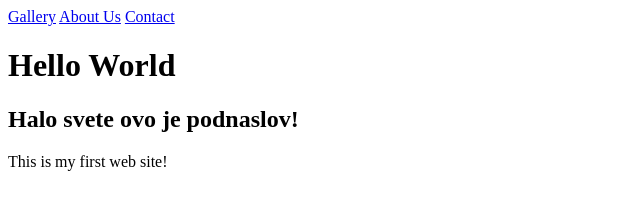
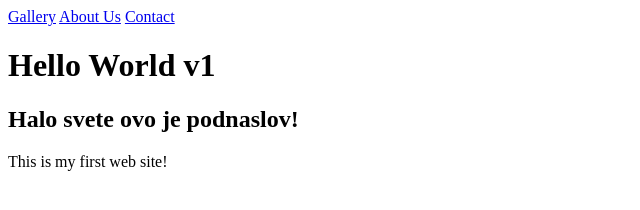
Before and after one commit to HrvojeBicanic/Web-dev-tut-campster, a plain HTML site: page index.html in a window 1280 px wide. Shown: the full height of the page, 0-640 px from the left. Drawn offline with Linux system fonts and the light colour scheme.

Commit message:
Git proba
-added nothing

```diff
--- a/index.html
+++ b/index.html
@@ -17,7 +17,7 @@
       <a class="navigacija" href="contact.html">Contact</a>
 <!--Navigacija stranice kraj-->
 
-      <h1 id="naslov">Hello World</h1>
+      <h1 id="naslov">Hello World v1</h1>
       <h2 class="podnaslov">Halo svete ovo je podnaslov!</h2>
 
       <p class="opis">This is my first web site!</p>
```
